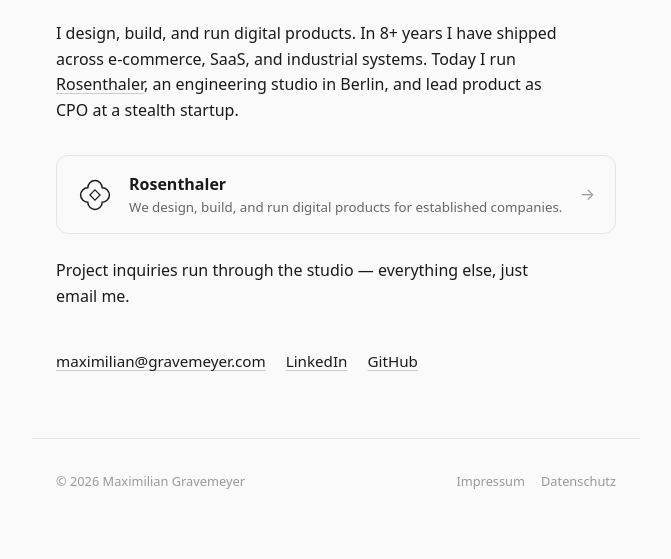
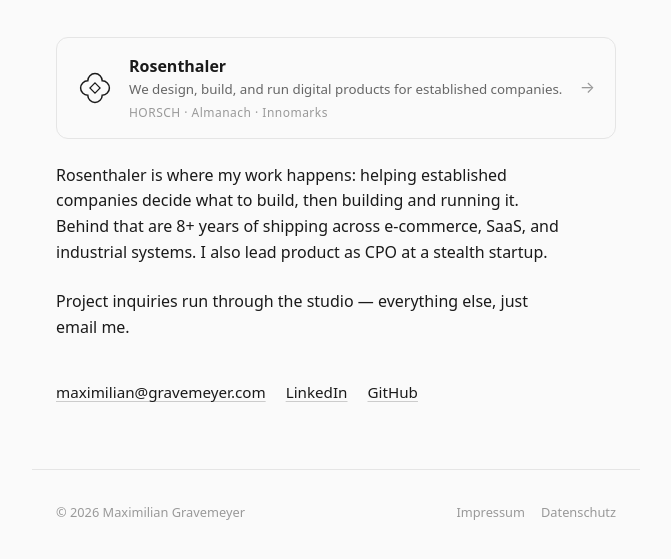
Before and after one commit to mgravemeyer/maximiliangravemeyerportfolio, an Astro site: page / in a window 1280 px wide. Shown: the part 167-726 px from the top of the page, without its empty margins (304-975 px from the left). Built offline with nearby package versions, Linux system fonts and the light colour scheme; Astro itself is replaced by a stand-in of ours.

Commit message:
feat: center the personal site on Rosenthaler
Studio card moves to the top with a clients line (HORSCH, Almanach,
Innomarks); bio reframed around the studio; title and meta description
lead with Founder of Rosenthaler.

Co-Authored-By: Claude Fable 5 <noreply@anthropic.com>

```diff
--- a/src/layouts/Layout.astro
+++ b/src/layouts/Layout.astro
@@ -7,7 +7,7 @@ interface Props {
 
 const {
   title,
-  description = 'Maximilian Gravemeyer, founder of Rosenthaler. Berlin.',
+  description = 'Founder of Rosenthaler, the Berlin engineering studio that designs, builds, and runs digital products for established companies.',
   noindex = false,
 } = Astro.props;
 ---
--- a/src/pages/index.astro
+++ b/src/pages/index.astro
@@ -2,16 +2,9 @@
 import Layout from '../layouts/Layout.astro';
 ---
 
-<Layout title="Maximilian Gravemeyer">
+<Layout title="Maximilian Gravemeyer — Founder of Rosenthaler">
   <h1>Maximilian Gravemeyer</h1>
   <p class="muted">Founder of Rosenthaler &middot; Berlin</p>
-
-  <p>
-    I design, build, and run digital products. In 8+ years I have shipped across e-commerce,
-    SaaS, and industrial systems. Today I run
-    <a href="https://rosenthaler.co">Rosenthaler</a>, an engineering studio in Berlin, and
-    lead product as CPO at a stealth startup.
-  </p>
 
   <a class="studio" href="https://rosenthaler.co" rel="noopener">
     {/* The Rosenthaler quatrefoil: lobes on the axes, outlined diamond core
@@ -23,9 +16,16 @@ import Layout from '../layouts/Layout.astro';
     <span>
       <strong>Rosenthaler</strong>
       <small>We design, build, and run digital products for established companies.</small>
+      <small class="clients">HORSCH &middot; Almanach &middot; Innomarks</small>
     </span>
     <span class="arrow" aria-hidden="true">&rarr;</span>
   </a>
+
+  <p>
+    Rosenthaler is where my work happens: helping established companies decide what to build,
+    then building and running it. Behind that are 8+ years of shipping across e-commerce,
+    SaaS, and industrial systems. I also lead product as CPO at a stealth startup.
+  </p>
 
   <p>Project inquiries run through the studio &mdash; everything else, just email me.</p>
 
@@ -49,7 +49,7 @@ import Layout from '../layouts/Layout.astro';
     display: flex;
     align-items: center;
     gap: 1rem;
-    margin-top: 2rem;
+    margin-top: 2.5rem;
     padding: 1rem 1.25rem;
     border: 1px solid #e5e5e5;
     border-radius: 0.75rem;
@@ -73,6 +73,12 @@ import Layout from '../layouts/Layout.astro';
     color: #666;
     line-height: 1.45;
   }
+  .studio .clients {
+    margin-top: 0.35rem;
+    font-size: 0.75rem;
+    letter-spacing: 0.04em;
+    color: #999;
+  }
   .studio .arrow {
     margin-left: auto;
     color: #999;
```
